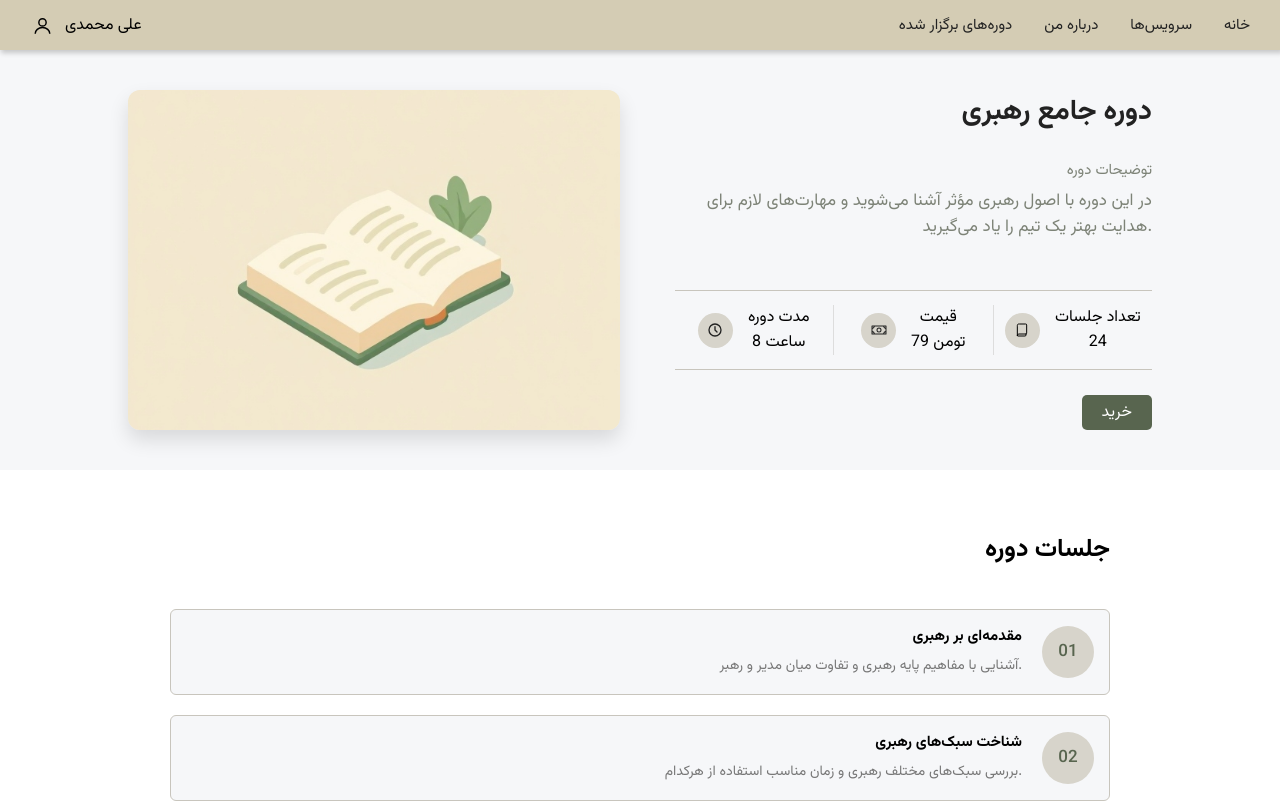
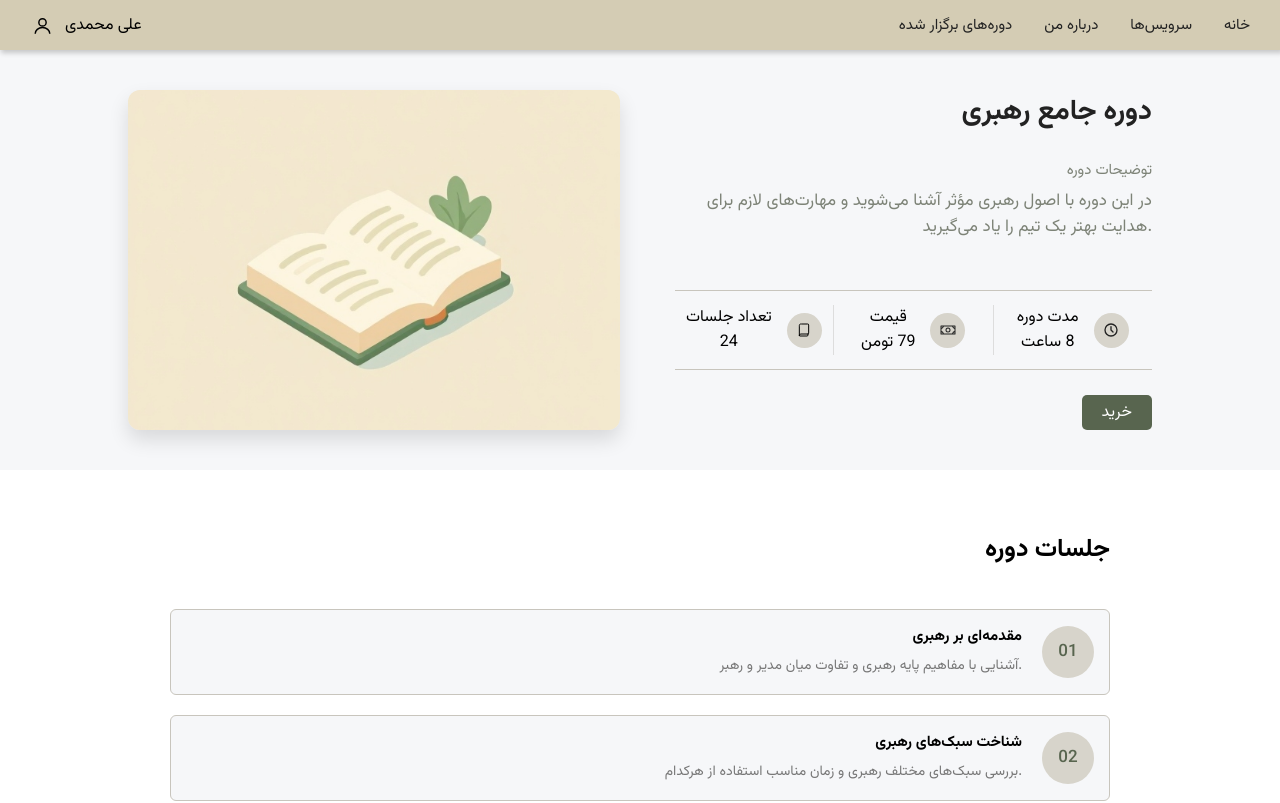
Before and after one commit to LuigiOdinson/Coaching-Website, a React (Vite) app in the folder Coaching/: page /service in a window 1280 px wide. Shown: the top 803 px of the page. Built offline with nearby package versions, Linux system fonts and the light colour scheme; a web font is replaced by a local one.

Commit message:
minor style fixes

```diff
--- a/Coaching/src/App.css
+++ b/Coaching/src/App.css
@@ -15,6 +15,7 @@
   --color-beige-dark: #d4ccb4; /* b8b3a6 ? */
 
   --color-bone: #f6f7f9;
+  --color-bone-dark: #f0f0f0;
   --color-charcoal: #222222;
   --color-gray: #7d8377;
   --color-gray-light: #c8c5bd;
--- a/Coaching/src/pages/profile-page/ProfilePage.css
+++ b/Coaching/src/pages/profile-page/ProfilePage.css
@@ -7,6 +7,10 @@
   align-items: stretch;
 
   gap: 20px;
+}
+
+.profile-page .section-title {
+  margin-bottom: 40px;
 }
 
 .user-account .section-title {
@@ -217,7 +221,7 @@
 }
 
 .schedule-row:hover {
-  background-color: #f0f0f0;
+  background-color: var(--color-bone-dark);
 }
 
 .schedule-time {
--- a/Coaching/src/pages/single-service-page/SingleServicePage.css
+++ b/Coaching/src/pages/single-service-page/SingleServicePage.css
@@ -60,6 +60,7 @@
   display: flex;
   padding: 14px 0;
   margin-top: auto;
+  direction: rtl;
 }
 
 .course-stat {
@@ -72,7 +73,7 @@
   padding: 0px 10px;
 }
 
-.course-stat:first-child {
+.course-stat:last-child {
   border-left: none;
 }
 
@@ -139,6 +140,7 @@
   text-align: right;
   padding: 15px;
   transition: 0.2s;
+  cursor: pointer;
 }
 
 .lesson-card:hover {
```
